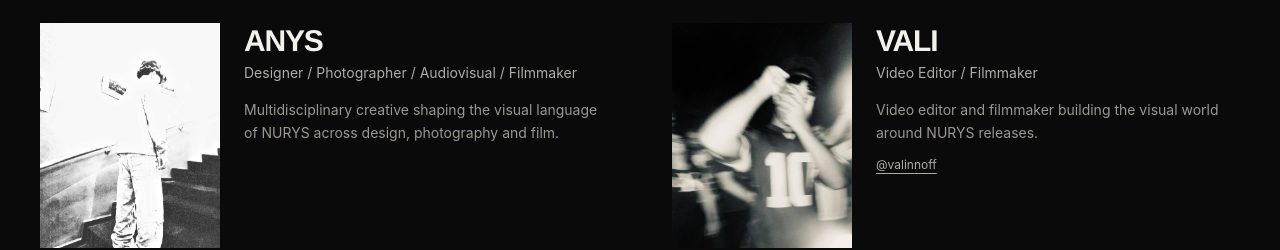
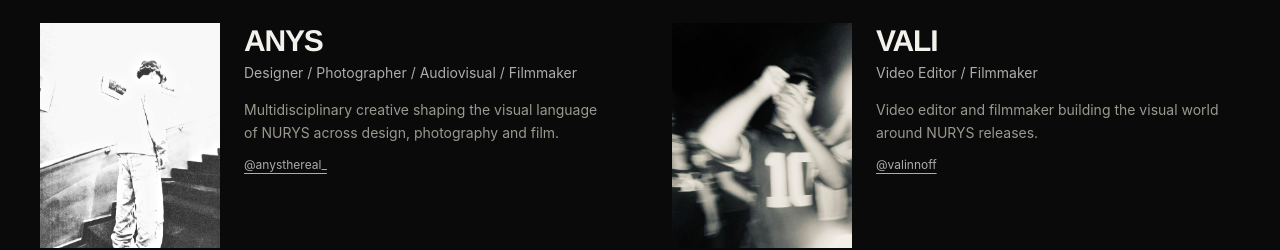
Before and after one commit to ProdbyUssef777/nurys-studios, a Next.js app: page /artists in a window 1280 px wide. Shown: the part 2417-2667 px from the top of the page. Built offline with nearby package versions, Linux system fonts and the light colour scheme.

Commit message:
Update artists.ts

```diff
--- a/data/artists.ts
+++ b/data/artists.ts
@@ -65,6 +65,7 @@
     category: 'creative',
     bio: 'Multidisciplinary creative shaping the visual language of NURYS across design, photography and film.',
     image: '/img/artists/anys.jpg',
+    social: { instagram: '@anysthereal_' },
   },
   {
     slug: '24snake',
```
